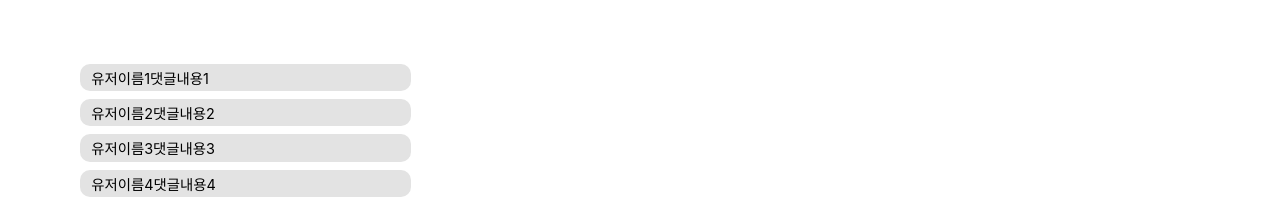
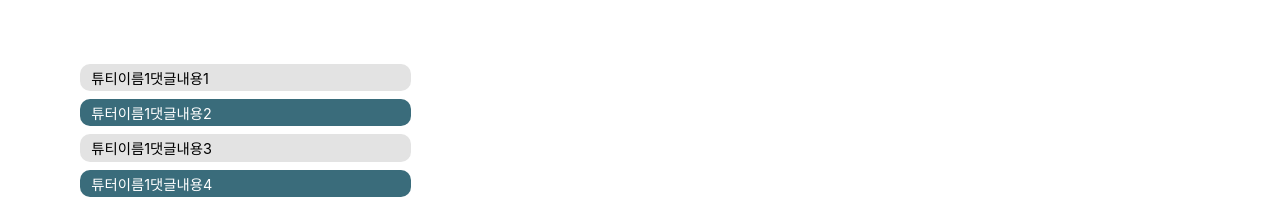
Before and after one commit to Gukss/GRISEFront, a React (Create React App) app in the folder grise/: page /feedback in a window 1280 px wide. Shown: the part 893-1103 px from the top of the page. Built offline with nearby package versions, Linux system fonts and the light colour scheme.

Commit message:
튜티이름, 튜터이름 따라 색깔 변하게 완성

```diff
--- a/grise/public/Json/consultPage/consult.json
+++ b/grise/public/Json/consultPage/consult.json
@@ -18,28 +18,28 @@
 				"comment":{
 					"comment_id":1,
 					"content":"댓글내용1",
-					"user_name":"유저이름1"
+					"user_name":"튜티이름1"
 				}
 			},
 			{
 				"comment":{
 					"comment_id":2,
 					"content":"댓글내용2",
-					"user_name":"유저이름2"
+					"user_name":"튜터이름1"
 				}
 			},
 			{
 				"comment":{
 					"comment_id":3,
 					"content":"댓글내용3",
-					"user_name":"유저이름3"
+					"user_name":"튜티이름1"
 				}
 			},
 			{
 				"comment":{
 					"comment_id":4,
 					"content":"댓글내용4",
-					"user_name":"유저이름4"
+					"user_name":"튜터이름1"
 				}
 			}
 		]
--- a/grise/src/Pages/FeedBackPage/Comment.jsx
+++ b/grise/src/Pages/FeedBackPage/Comment.jsx
@@ -1,12 +1,31 @@
 import React, { useState } from "react";
 import styled from "styled-components";
 
-const Comment = ({commentList}) => {
+const Comment = ({ commentList, tutee_name }) => {
   return (
     <StyledComment>
       {commentList.map((comment, index) => (
-        <li key={index} style={{ listStyleType: "none", backgroundColor: "#e3e3e3", width: "20rem", marginBottom: "0.5rem",
-				borderRadius: "10px", padding: "0.2rem 0", paddingLeft: "0.7rem", fontSize: "0.9rem"}}>
+        <li
+          key={index}
+          style={{
+            listStyleType: "none",
+            backgroundColor:
+              tutee_name === comment.comment?.user_name ? "#e3e3e3" : "#3a6c7b",
+            width: "20rem",
+            marginBottom: "0.5rem",
+            borderRadius: "10px",
+            padding: "0.2rem 0",
+            paddingLeft: "0.7rem",
+            fontSize: "0.9rem",
+            color:
+              tutee_name === comment.comment?.user_name ? "#000" : "#fff",
+          }}
+          // style={
+          //   tutee_name === comment.comment?.user_name
+          //     ? { backgroundColor: "#e3e3e3" }
+          //     : { backgroundColor: "#3a6c7b" }
+          // }
+        >
           <span>{comment.comment?.user_name}</span>
           {comment.comment?.content}
         </li>
--- a/grise/src/Pages/FeedBackPage/Footer.jsx
+++ b/grise/src/Pages/FeedBackPage/Footer.jsx
@@ -8,15 +8,18 @@ import axios from 'axios';
 const Footer = () => {
 
 	const [content, setContent] = useState('');
+	const [commentList, setCommentList] = useState([]);
+	const [tutee_name, setTutee_name] = useState('');
 
-	const [commentList, setCommentList] = useState([]);
 	const inputEl = useRef(null);
 
 	useEffect(() => {
 		axios.get("./Json/consultPage/consult.json")
 		.then((response) => {
 			setCommentList(response.data.consult?.commentList);
-			console.log(response.data.consult?.commentList);
+			setTutee_name(response.data.consult?.tutee.name);
+			// console.log(response.data.consult?.tutee.name);
+			// console.log(response.data.consult?.commentList);
 		});
 	}, []);
 
@@ -30,7 +33,6 @@ const Footer = () => {
 		if (content === '') {
 			return;
 		}
-
 		setCommentList(
 			commentList.concat({comment: {
 				comment_id: 1,
@@ -38,16 +40,15 @@ const Footer = () => {
 				user_name: "유저이름1"
 			}})
 		)
-
 		setContent('');
 		inputEl.current.focus();
 	}
 
 	return (
     <>
-			<div>
-				<Comment commentList={commentList}></Comment>
-			</div>
+      <div>
+        <Comment commentList={commentList} tutee_name={tutee_name}></Comment>
+      </div>
       <StyeldFooter>
         <form
           style={{
```
